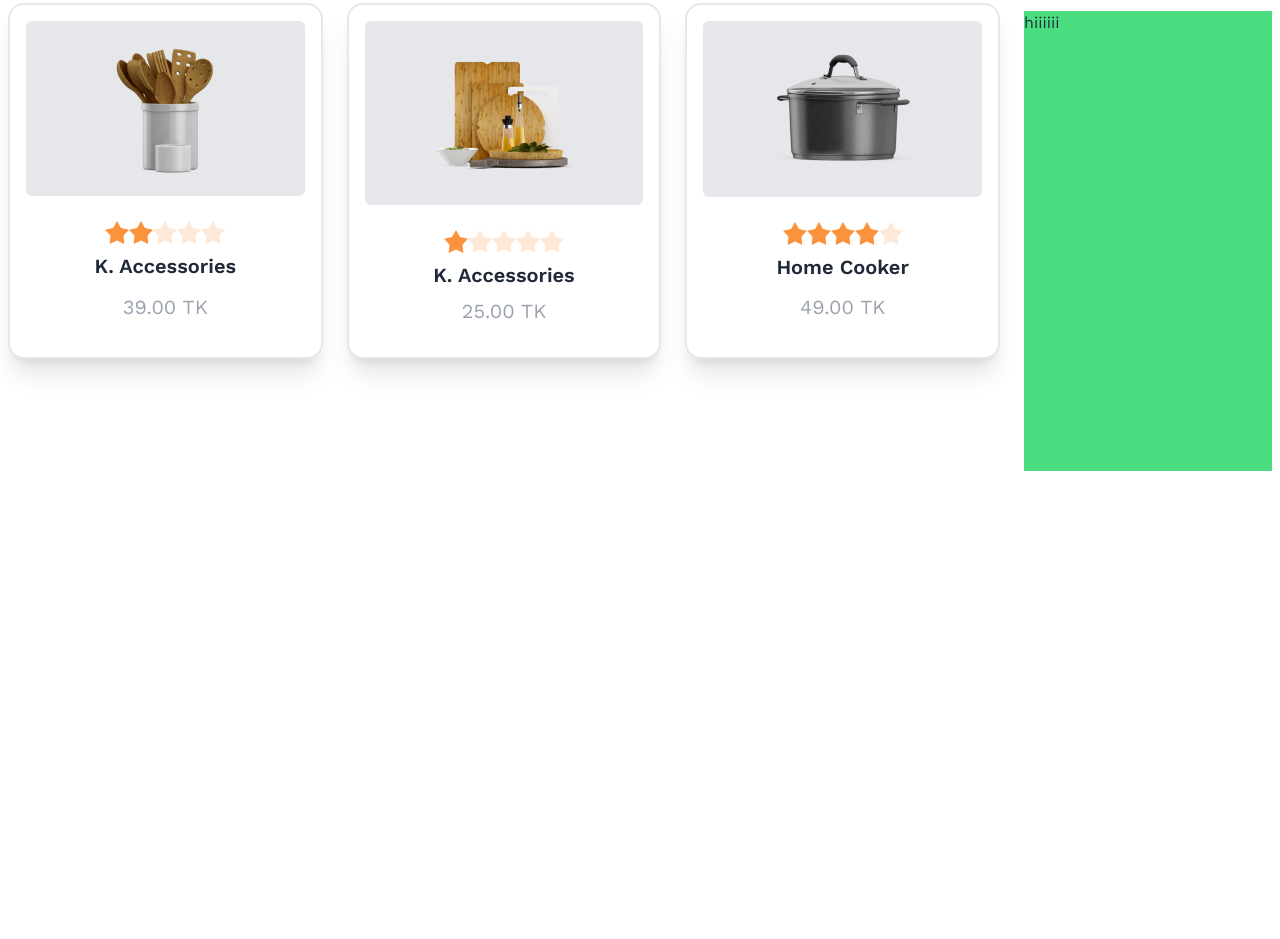
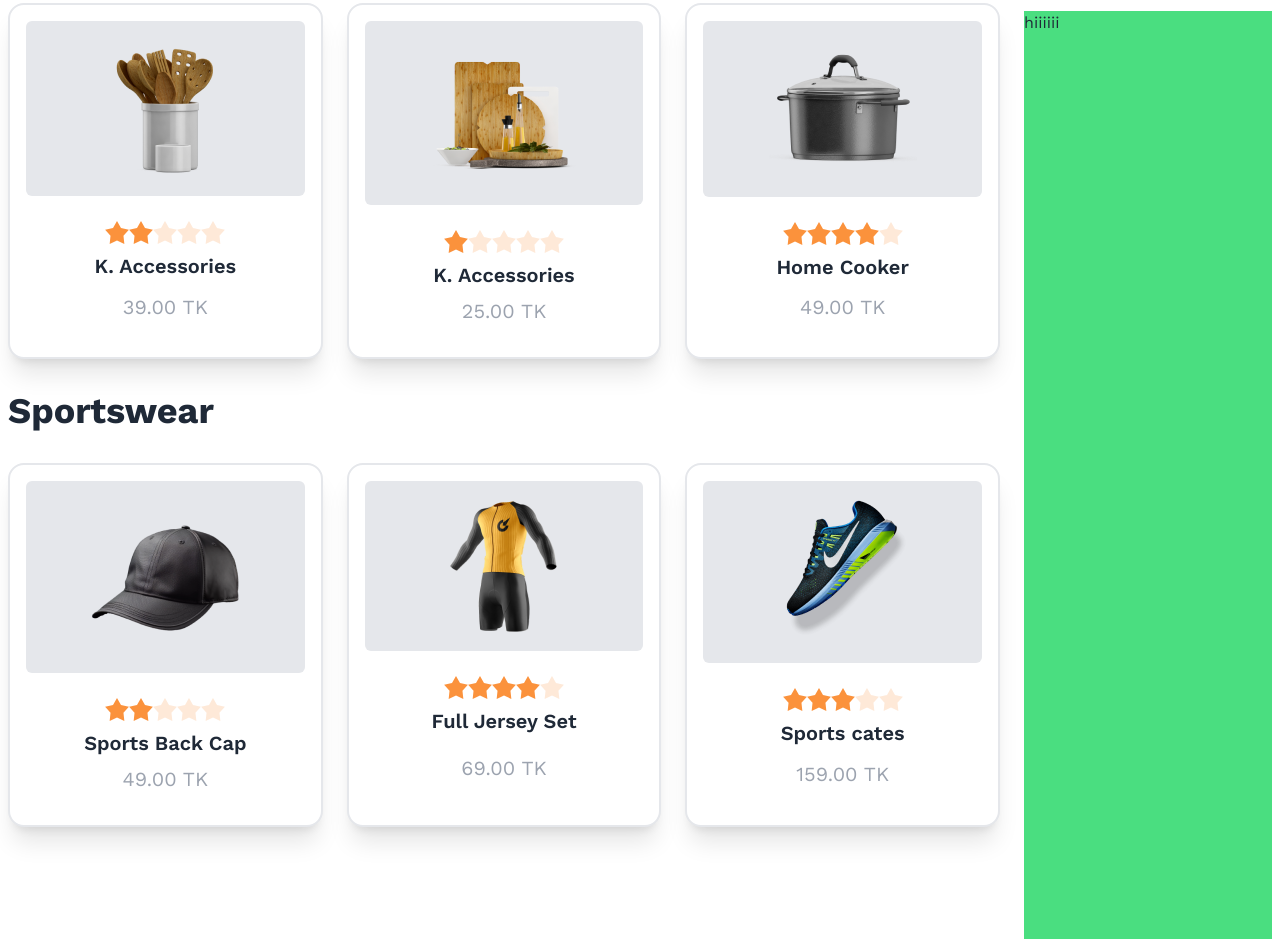
Before and after one commit to codeninja-404/summer-sale, a plain HTML site: page index.html in a window 1280 px wide. Shown: the part 837-1776 px from the top of the page. Before the commit the page ends 1308 px from the top, so only its background shows below. Drawn offline with nearby package versions, Linux system fonts and the light colour scheme.

Commit message:
sports section added

```diff
--- a/index.html
+++ b/index.html
@@ -105,7 +105,7 @@
                             <div class="rating">
                                 <input type="radio" name="rating-3" class="mask mask-star-2 bg-orange-400"  />
                                 <input type="radio" name="rating-3" class="mask mask-star-2 bg-orange-400" />
-                                <input type="radio" name="rating-1" class="mask mask-star-2 bg-orange-400"  />
+                                <input type="radio" name="rating-3" class="mask mask-star-2 bg-orange-400"  />
                                 <input type="radio" name="rating-3" class="mask mask-star-2 bg-orange-400" checked />
                                 <input type="radio" name="rating-3" class="mask mask-star-2 bg-orange-400" />
                               </div>
@@ -116,7 +116,61 @@
 
                 </div>
                 <!-- Sportswear section -->
+                <h1 class="text-4xl font-bold py-8">Sportswear</h1>
+                <div class="grid xsm:grid-cols-1 md:grid-cols-2 lg:grid-cols-3 gap-6">
+                    <!-- CARD 1 IN spt -->
+                    <div class="card bg-base-100 shadow-xl border-2">
+                        <figure class="px-10 py-8 bg-gray-200 m-4 rounded-md">
+                            <img src="/images/prod4.png" alt="Shoes" class=" " />
+                        </figure>
+                        <div class="card-body items-center text-center pt-2">
+                            <div class="rating">
+                                <input type="radio" name="rating-4" class="mask mask-star-2 bg-orange-400" />
+                                <input type="radio" name="rating-4" class="mask mask-star-2 bg-orange-400" checked />
+                                <input type="radio" name="rating-4" class="mask mask-star-2 bg-orange-400" />
+                                <input type="radio" name="rating-4" class="mask mask-star-2 bg-orange-400" />
+                                <input type="radio" name="rating-4" class="mask mask-star-2 bg-orange-400" />
+                              </div>
+                          <p class="text-xl font-semibold">Sports Back Cap</p>
+                          <p class="text-xl text-gray-400"><span>49.00</span> TK</p>
+                        </div>
+                      </div>
+                    <!-- CARD 2 IN spt -->
+                    <div class="card bg-base-100 shadow-xl border-2">
+                        <figure class="px-10 py-3 bg-gray-200 m-4 rounded-md">
+                            <img src="/images/prod5.png" alt="Shoes" class=" " />
+                        </figure>
+                        <div class="card-body items-center text-center pt-2">
+                            <div class="rating">
+                                <input type="radio" name="rating-5" class="mask mask-star-2 bg-orange-400"  />
+                                <input type="radio" name="rating-5" class="mask mask-star-2 bg-orange-400"  />
+                                <input type="radio" name="rating-5" class="mask mask-star-2 bg-orange-400" />
+                                <input type="radio" name="rating-5" class="mask mask-star-2 bg-orange-400" checked/>
+                                <input type="radio" name="rating-5" class="mask mask-star-2 bg-orange-400" />
+                              </div>
+                          <p class="text-xl font-semibold">Full Jersey Set</p>
+                          <p class="text-xl text-gray-400"><span>69.00</span> TK</p>
+                        </div>
+                      </div>
+                    <!-- CARD 3 IN spt -->
+                    <div class="card bg-base-100 shadow-xl border-2">
+                        <figure class="px-10 py-4 bg-gray-200 m-4 rounded-md">
+                            <img src="/images/prod6.png" alt="Shoes" class=" " />
+                        </figure>
+                        <div class="card-body items-center text-center pt-2">
+                            <div class="rating">
+                                <input type="radio" name="rating-6" class="mask mask-star-2 bg-orange-400"  />
+                                <input type="radio" name="rating-6" class="mask mask-star-2 bg-orange-400" />
+                                <input type="radio" name="rating-6" class="mask mask-star-2 bg-orange-400" checked  />
+                                <input type="radio" name="rating-6" class="mask mask-star-2 bg-orange-400" />
+                                <input type="radio" name="rating-6" class="mask mask-star-2 bg-orange-400" />
+                              </div>
+                          <p class="text-xl font-semibold">Sports cates</p>
+                          <p class="text-xl text-gray-400"><span>159.00</span> TK</p>
+                        </div>
+                      </div>
 
+                </div>
 
             </div>
             <!-- cart section -->
```
